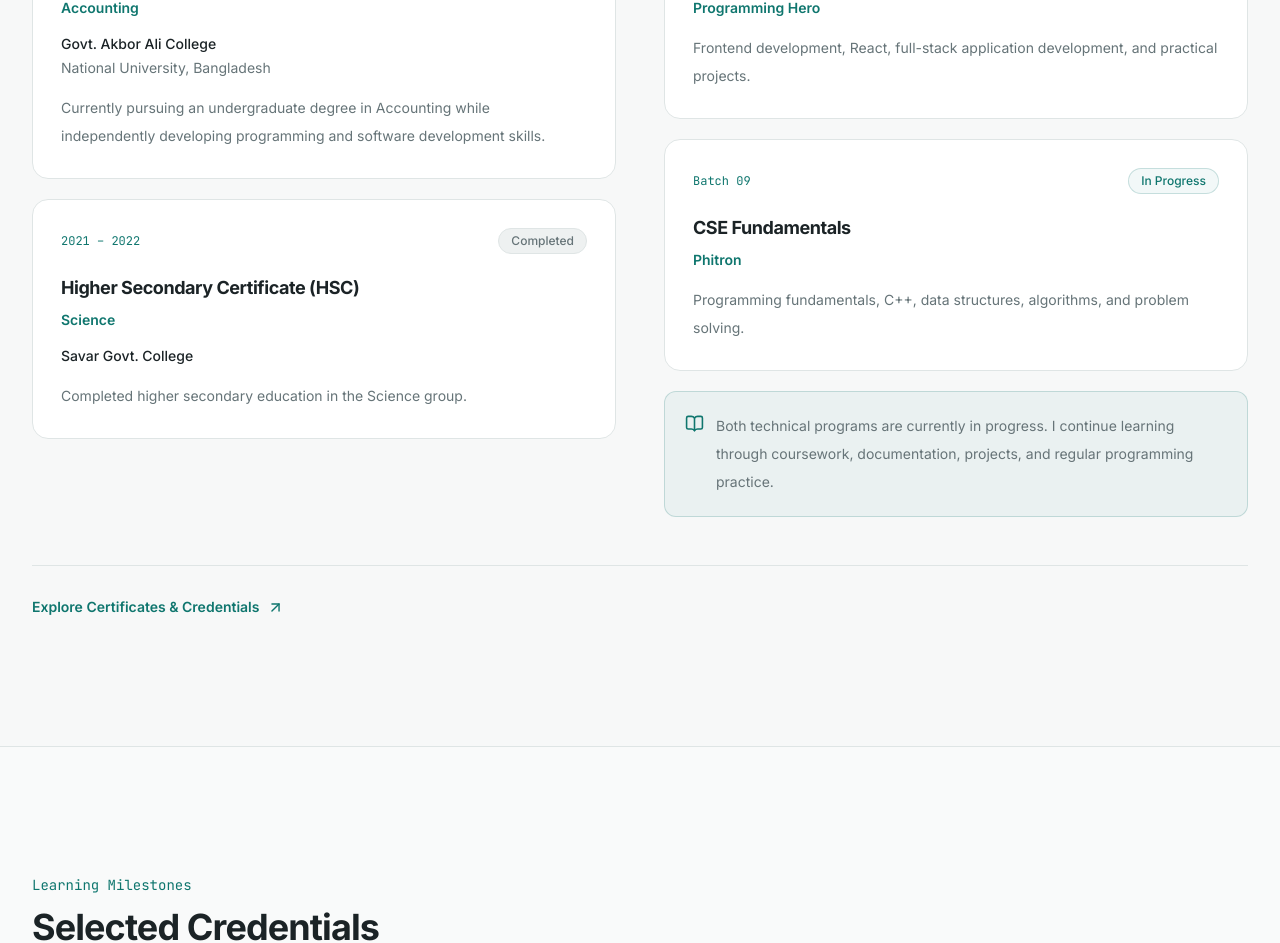
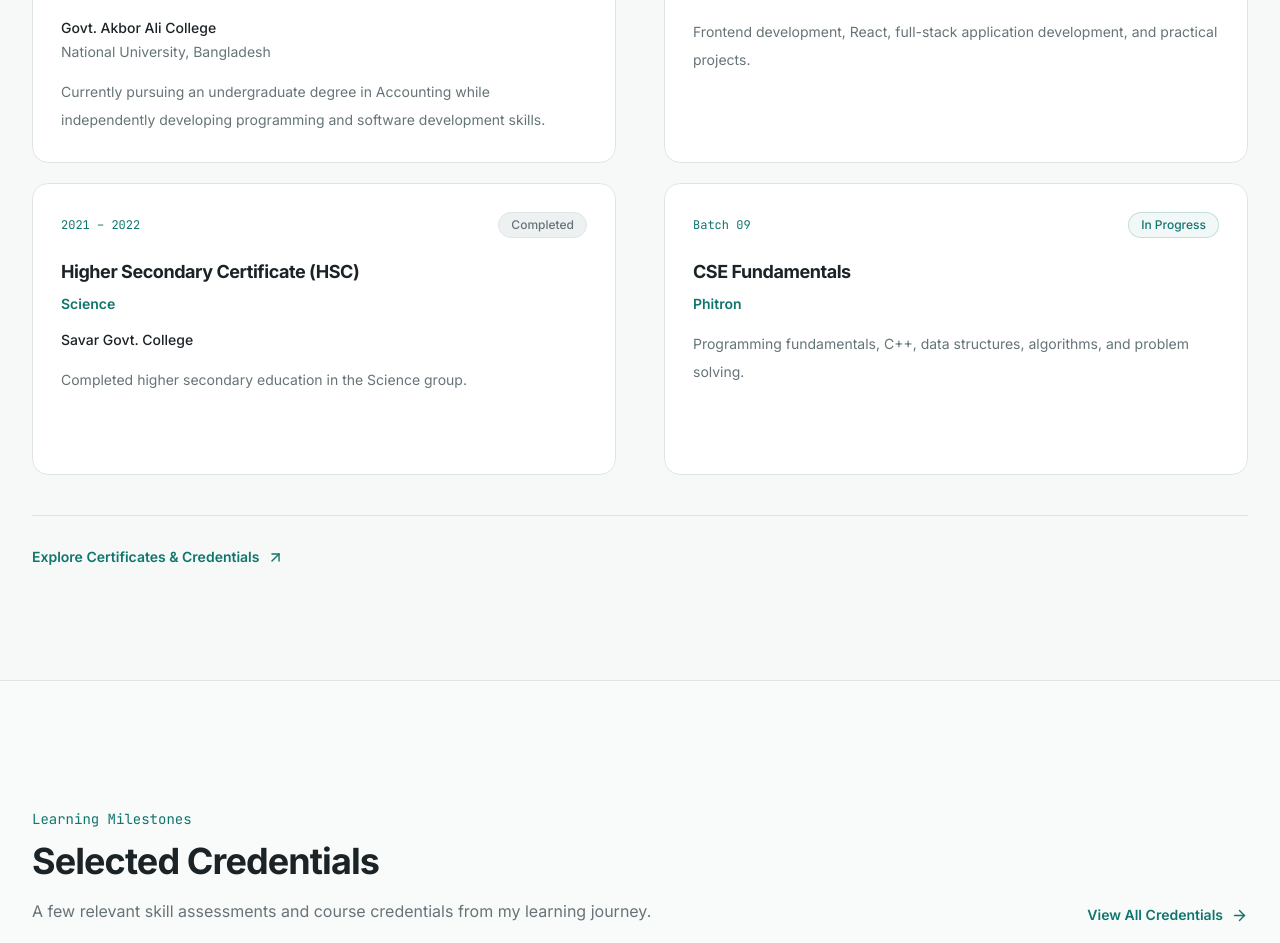
Before and after one commit to jonaedjoshim/Portfolio, a Next.js app: page / in a window 1280 px wide. Shown: the part 4740-5683 px from the top of the page. Built offline with nearby package versions, Linux system fonts and the light colour scheme.

Commit message:
style: refine education section layout

```diff
--- a/src/components/education/education-section.tsx
+++ b/src/components/education/education-section.tsx
@@ -1,4 +1,5 @@
-import { ArrowUpRight, BookOpen, GraduationCap, Monitor } from "lucide-react";
+import Link from "next/link";
+import { ArrowUpRight, GraduationCap, Monitor } from "lucide-react";
 
 import educationData from "@/data/education.json";
 
@@ -7,7 +8,7 @@ export default function EducationSection() {
     <section
       id="education"
       aria-labelledby="education-heading"
-      className="scroll-mt-24 border-t border-border py-24 sm:py-32"
+      className="scroll-mt-24 border-t border-border py-20 sm:py-24 lg:py-28"
     >
       <div className="container-custom">
         {/* SECTION HEADING */}
@@ -29,9 +30,10 @@ export default function EducationSection() {
           </p>
         </div>
 
+        {/* EDUCATION GRID */}
         <div className="grid gap-10 lg:grid-cols-2 lg:gap-12">
           {/* FORMAL EDUCATION */}
-          <div>
+          <div className="flex flex-col">
             <div className="mb-6 flex items-center gap-3">
               <div className="flex h-10 w-10 items-center justify-center rounded-lg bg-accent/10 text-accent">
                 <GraduationCap size={21} aria-hidden="true" />
@@ -42,11 +44,11 @@ export default function EducationSection() {
               </h3>
             </div>
 
-            <div className="space-y-5">
+            <div className="grid flex-1 grid-rows-2 gap-5">
               {educationData.education.map((item) => (
                 <article
                   key={item.id}
-                  className="rounded-2xl border border-border bg-surface p-6 sm:p-7"
+                  className="flex flex-col rounded-2xl border border-border bg-surface p-6 sm:p-7"
                 >
                   <div className="flex flex-wrap items-center justify-between gap-3">
                     <span className="font-mono text-xs text-accent">
@@ -83,7 +85,7 @@ export default function EducationSection() {
           </div>
 
           {/* TECHNICAL LEARNING */}
-          <div>
+          <div className="flex flex-col">
             <div className="mb-6 flex items-center gap-3">
               <div className="flex h-10 w-10 items-center justify-center rounded-lg bg-accent/10 text-accent">
                 <Monitor size={21} aria-hidden="true" />
@@ -94,11 +96,11 @@ export default function EducationSection() {
               </h3>
             </div>
 
-            <div className="space-y-5">
+            <div className="grid flex-1 grid-rows-2 gap-5">
               {educationData.technicalLearning.map((item) => (
                 <article
                   key={item.id}
-                  className="rounded-2xl border border-border bg-surface p-6 sm:p-7"
+                  className="flex flex-col rounded-2xl border border-border bg-surface p-6 sm:p-7"
                 >
                   <div className="flex flex-wrap items-center justify-between gap-3">
                     <span className="font-mono text-xs text-accent">
@@ -124,33 +126,18 @@ export default function EducationSection() {
                 </article>
               ))}
             </div>
-
-            {/* LEARNING NOTE */}
-            <div className="mt-5 flex items-start gap-3 rounded-xl border border-accent/20 bg-accent/5 p-5">
-              <BookOpen
-                size={19}
-                aria-hidden="true"
-                className="mt-0.5 shrink-0 text-accent"
-              />
-
-              <p className="text-sm leading-7 text-muted">
-                Both technical programs are currently in progress. I continue
-                learning through coursework, documentation, projects, and
-                regular programming practice.
-              </p>
-            </div>
           </div>
         </div>
 
         {/* CREDENTIALS LINK */}
-        <div className="mt-12 border-t border-border pt-7">
-          <a
+        <div className="mt-10 border-t border-border pt-7">
+          <Link
             href="/credentials"
             className="inline-flex items-center gap-2 text-sm font-semibold text-accent transition-colors hover:text-accent-hover"
           >
             Explore Certificates &amp; Credentials
             <ArrowUpRight size={17} aria-hidden="true" />
-          </a>
+          </Link>
         </div>
       </div>
     </section>
```
